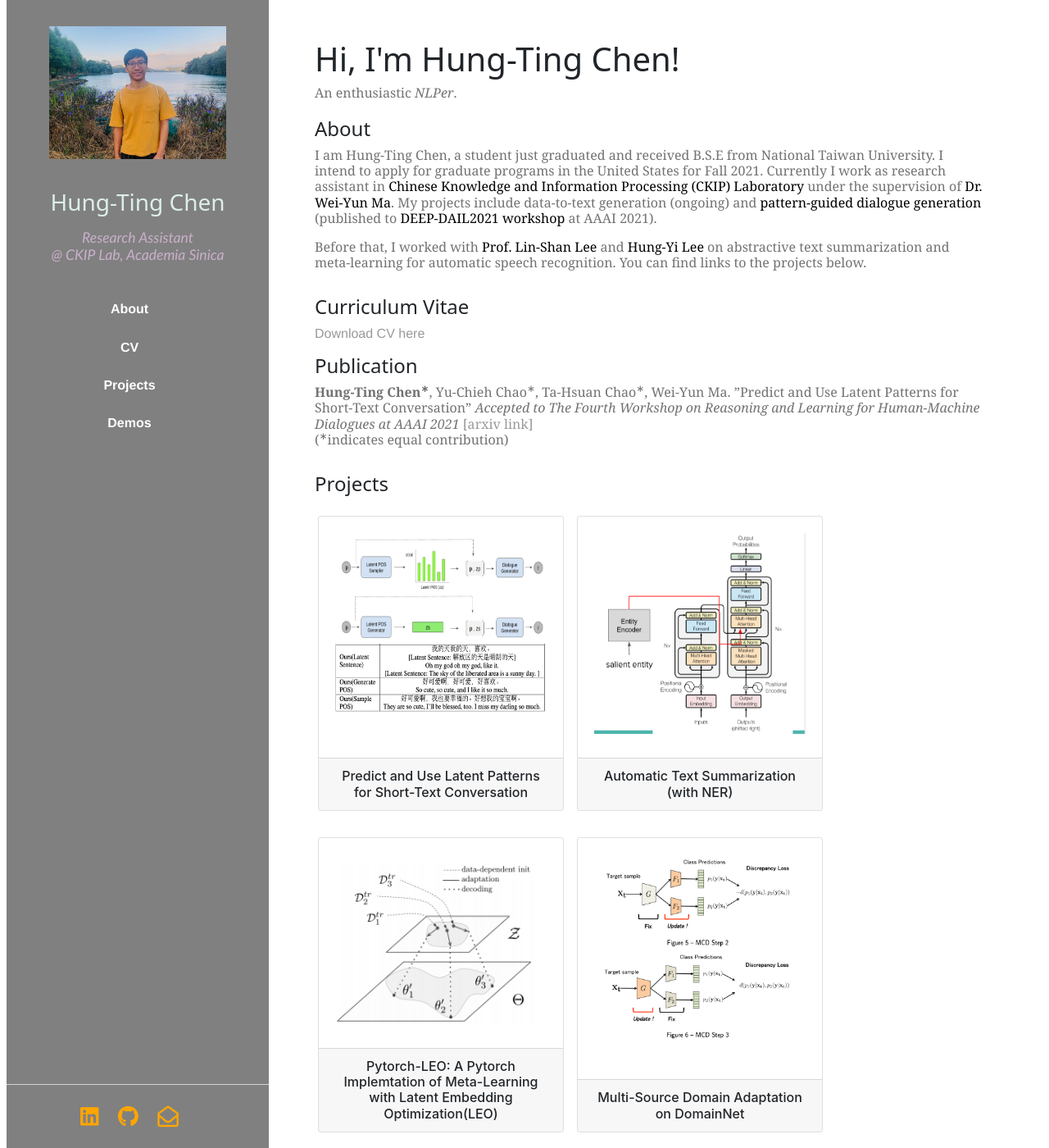
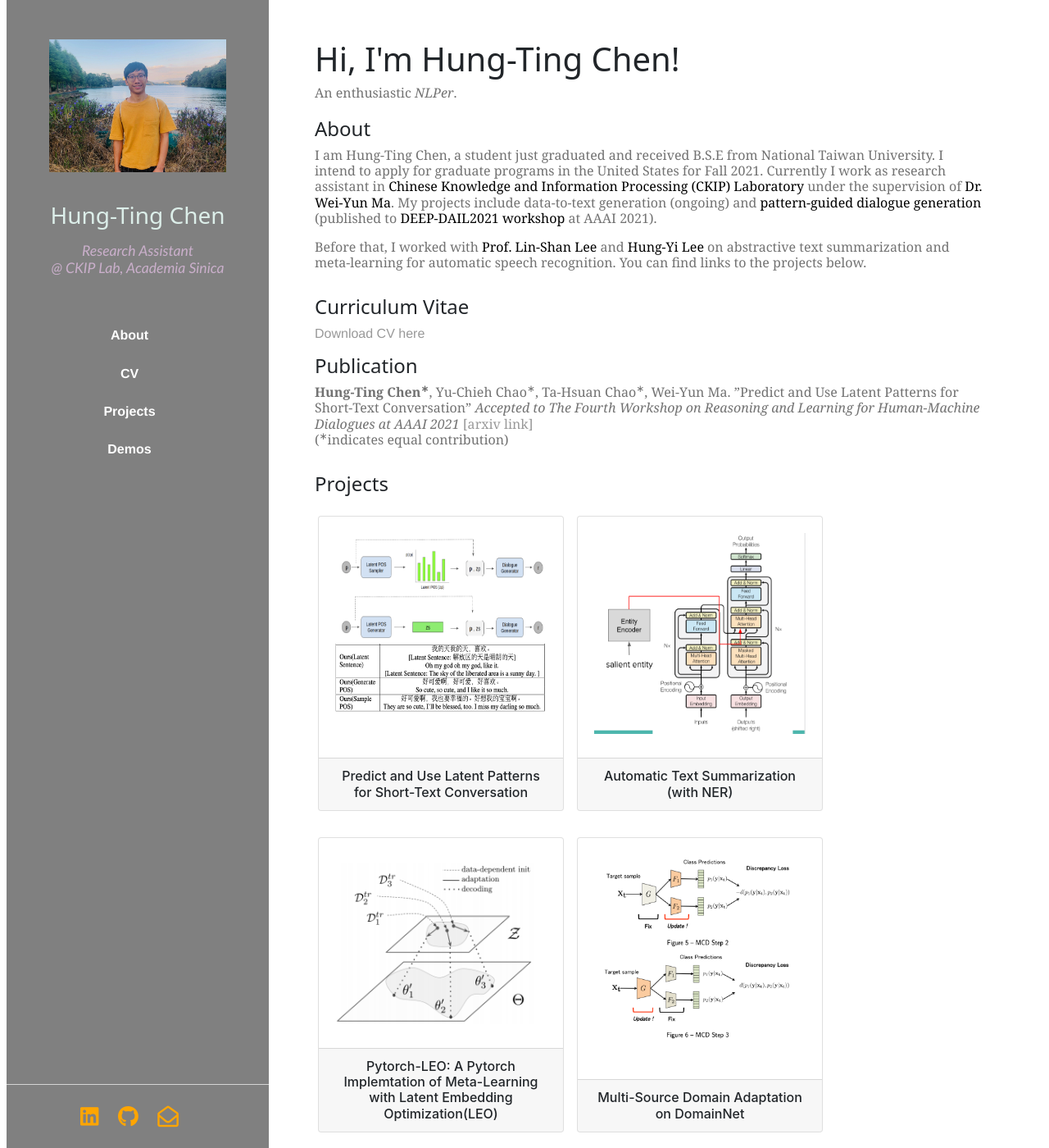
Before and after one commit to timchen0618/timchen0618.github.io, a Jekyll site: the page index.html, which Jekyll copies as it is, in a window 1280 px wide and 1400 px high. Shown: the whole window at 82% size. Built offline with Jekyll 4.4.1, drawn with Linux system fonts in a browser that asks for light colours; nearby versions of some CDN libraries.

Commit message:
modify layout

```diff
--- a/css/main.css
+++ b/css/main.css
@@ -200,7 +200,7 @@
             -webkit-flex-shrink: 0;
             -ms-flex-shrink: 0;
             flex-shrink: 0;
-            padding: 2em;
+            padding: 3em 2em;
         }
 
             #header > header .avatar {
```
